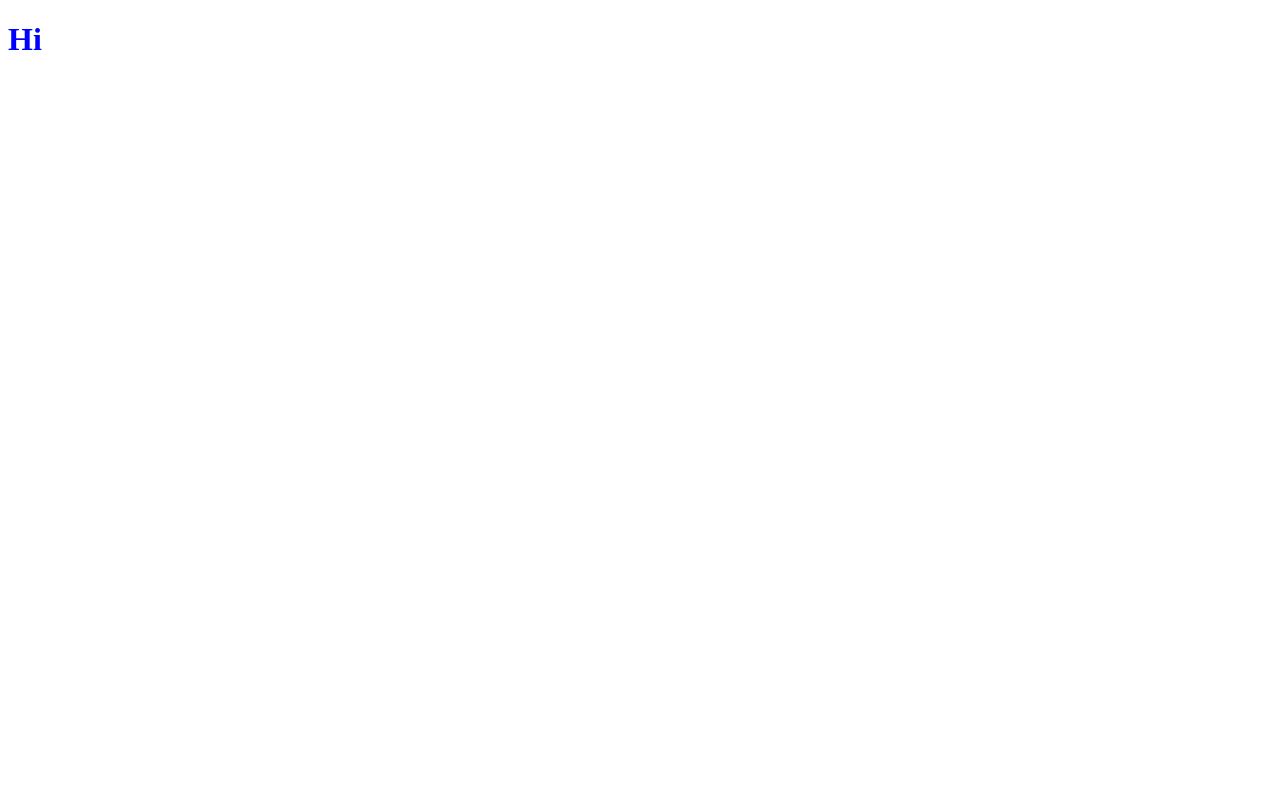
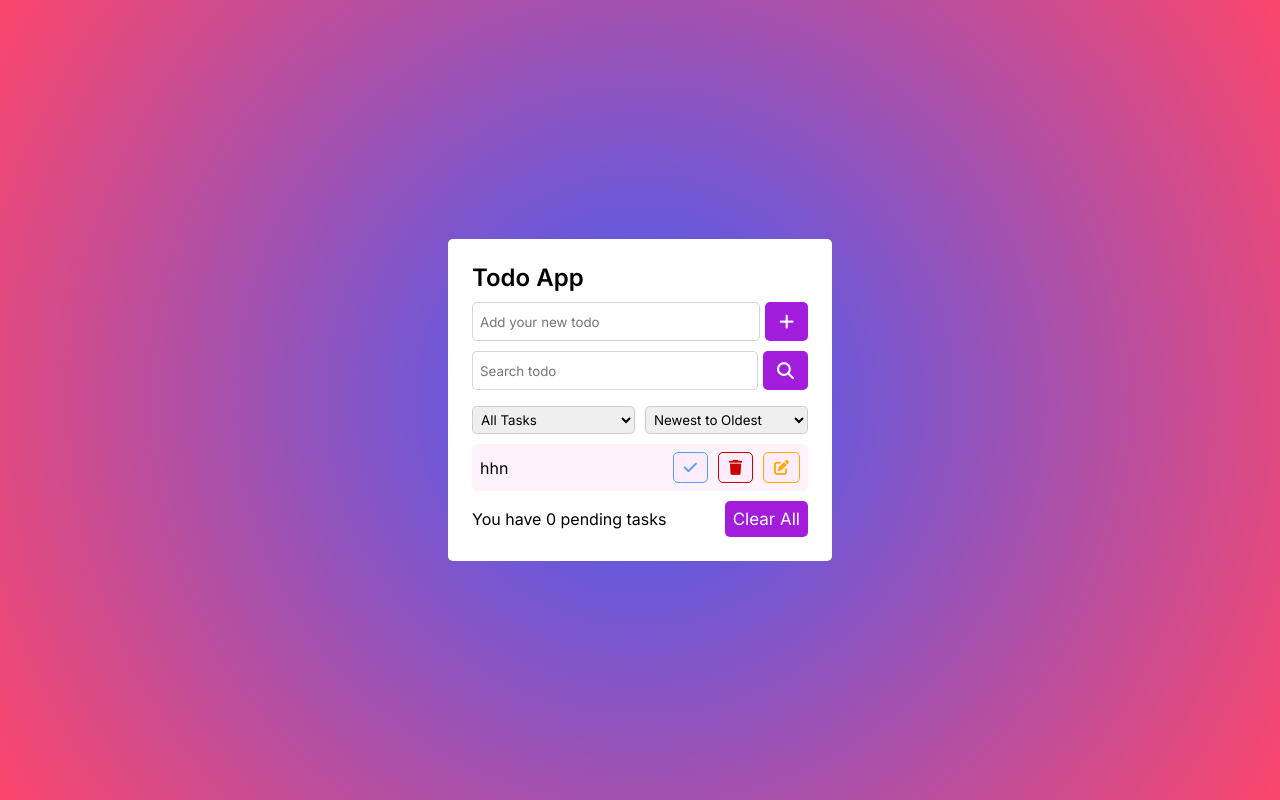
Before and after one commit to afid0n/ToDoApp, a plain HTML site: page index.html in a window 1280 px wide. Drawn offline with Linux system fonts and the light colour scheme; some packages are replaced by stand-ins of ours; a script that the page names is missing.

Commit message:
feat:html and css

```diff
--- /dev/null
+++ b/assets/css/style.css
@@ -0,0 +1,141 @@
+/* google fonts */
+@import url('https://fonts.googleapis.com/css2?family=Inter:ital,opsz,wght@0,14..32,100..900;1,14..32,100..900&display=swap');
+*{
+    padding: 0;
+    margin: 0;
+    box-sizing: border-box;
+    list-style: none;
+    font-family: "Inter", serif;
+}
+.todo-wrapper{
+    background: rgb(63,94,251);
+    background: radial-gradient(circle, rgba(63,94,251,1) 0%, rgba(252,70,107,1) 100%);
+    height: 100vh;
+    display: flex;
+    align-items: center;
+    justify-content: center;
+    box-shadow: rgba(0, 0, 0, 0.35) 0px 5px 15px;
+}
+.todo-box{
+    background-color: white;
+    padding: 1.5rem;
+    border-radius: 5px;
+    display: flex;
+    flex-direction: column;
+    gap: 10px;
+    min-width: 30%;
+}
+.todo-box > h4{
+    font-size: 24px;
+    font-weight: 600;
+}
+.todo-render{
+    display: flex;
+    flex-direction: column;
+    gap: 1rem;
+}
+.todo-search {
+    display: flex;
+    justify-content: space-between;
+    gap: 5px;
+}
+.todo-search input , .todo-add input{
+    width: 100%;
+    border-radius: 5px;
+    padding: 7px;
+    border: 1px solid rgba(189, 186, 186, 0.603);
+}
+
+#search-btn , #add-btn , #clear-all-btn{
+    background-color: rgb(162, 28, 220);
+    border: none;
+    border-radius: 5px;
+    cursor: pointer;
+    padding: 3px 6px;
+}
+#search-btn i, #add-btn i , #clear-all-btn{
+    padding: 8px;
+    color: white;
+    font-size: 17px;
+    transition: 0.5s;
+}
+#search-btn:hover i , #add-btn:hover i, #clear-all-btn:hover{
+    color: black;
+}
+.todo-add{
+    display: flex;
+    justify-content: space-between;
+    gap: 5px;
+}
+.task-container{
+    display: flex;
+    flex-direction: column;
+}
+#task{
+    display: flex;
+    justify-content: space-between;
+    align-items: center;
+    background-color: rgba(254, 236, 252, 0.661);
+    padding: 8px;
+    border-radius: 5px;
+}
+.list-btns{
+    display: flex;
+    gap: 10px;
+
+}
+.list-btns button {
+    border: 1px solid;
+    border-radius: 5px;
+    background-color: rgba(254, 236, 252, 0.661);
+    cursor: pointer;
+    padding: 5px 10px;
+    font-size: 15px;
+    transition: 0.5s;
+}
+#check-btn{
+    border-color: rgb(84, 158, 255);
+}
+#check-btn i{
+    color:  rgb(84, 158, 255);
+}
+#check-btn:hover{
+    background-color:  rgb(84, 158, 255);
+}
+#trash-btn{
+    border-color: rgb(201, 3, 3);
+}
+#trash-btn i{
+   color: rgb(201, 3, 3);
+}
+#trash-btn:hover{
+    background-color: rgb(201, 3, 3);
+}
+#edit-btn{
+    border-color: rgb(255, 170, 0);
+}
+#edit-btn i{
+    color: rgb(255, 170, 0);
+}
+#edit-btn:hover{
+    background-color: rgb(255, 170, 0);
+}
+#check-btn:hover i,#trash-btn:hover i,#edit-btn:hover i{
+    color: white;
+}
+.todo-filter-sort{
+    display: flex;
+    justify-content: space-between;
+    gap: 10px;
+}
+#tasks-filter , #tasks-sort{
+    padding: 4px;
+    border: 1px solid rgba(189, 186, 186, 0.603);
+    border-radius: 5px;
+    width: 50%;
+}
+.pending-tasks{
+    display: flex;
+    justify-content: space-between;
+    align-items: center;
+}
--- a/assets/main.js
+++ /dev/null
@@ -1,2 +0,0 @@
-
-console.log("hello");
--- a/assets/style.css
+++ /dev/null
@@ -1,3 +0,0 @@
-h1{
-    color: blue;
-}
--- a/index.html
+++ b/index.html
@@ -4,15 +4,62 @@
 <head>
     <meta charset="UTF-8">
     <meta name="viewport" content="width=device-width, initial-scale=1.0">
+    <!-- font awesome cdn -->
+    <link rel="stylesheet" href="https://cdnjs.cloudflare.com/ajax/libs/font-awesome/6.7.2/css/all.min.css"
+        integrity="sha512-Evv84Mr4kqVGRNSgIGL/F/aIDqQb7xQ2vcrdIwxfjThSH8CSR7PBEakCr51Ck+w+/U6swU2Im1vVX0SVk9ABhg=="
+        crossorigin="anonymous" referrerpolicy="no-referrer" />
     <!-- custom css -->
-    <link rel="stylesheet" href="./assets/style.css">
-    <title>To Do App</title>
+    <link rel="stylesheet" href="./assets/css/style.css">
+    <title>Todo App</title>
 </head>
 
 <body>
-    <h1>Hi</h1>
+    <div class="todo-wrapper">
+        <div class="todo-box">
+            <h4>Todo App</h4>
+            <form class="todo-add">
+                <input type="text" placeholder="Add your new todo">
+                <button id="add-btn"><i class="fa-solid fa-plus"></i></button>
+            </form>
+            <div class="todo-render">
+            <form class="todo-search">
+                <input type="text" placeholder="Search todo">
+                <button id="search-btn"><i class="fa-solid fa-magnifying-glass"></i></button>
+            </form>
+            <div class="todo-filter-sort">
+            <select name="filter" id="tasks-filter">
+                <option value="all-tasks" selected>All Tasks</option>
+                <option value="achieved">Completed</option>
+                <option value="pending">Pending</option>
+            </select>
+            <select name="sort" id="tasks-sort">
+                <option value="new-to-old" selected>Newest to Oldest</option>
+                <option value="old-to-new">Oldest to Newest</option>
+            </select>
+        </div>
+        </div>
+            <ul class="task-container">
+                <li id="task">
+                    <span>hhn</span>
+                    <div class="list-btns">
+                        <button id="check-btn"><i class="fa-solid fa-check"></i></button>
+                        <button id="trash-btn"><i class="fa-solid fa-trash"></i></button>
+                        <button id="edit-btn"><i class="fa-solid fa-pen-to-square"></i></button>
+                    </div>
+                </li>
+            </ul>
+
+            <div class="pending-tasks">
+                <span>You have <span id="counter">0</span> pending tasks</span>
+                <button id="clear-all-btn">Clear All</button>
+            </div>
+        </div>
+    </div>
+
+    <!-- sweet alert -->
+    <script src="sweetalert2.all.min.js"></script>
     <!-- script js -->
-    <script src="./assets/main.js"></script>
+    <script type="module" src="./assets/js/validation.js"></script>
 </body>
 
 </html>
```
Also changed, not shown: assets/js/todos.js (added, +36 -0 lines), assets/js/validation.js (added).
